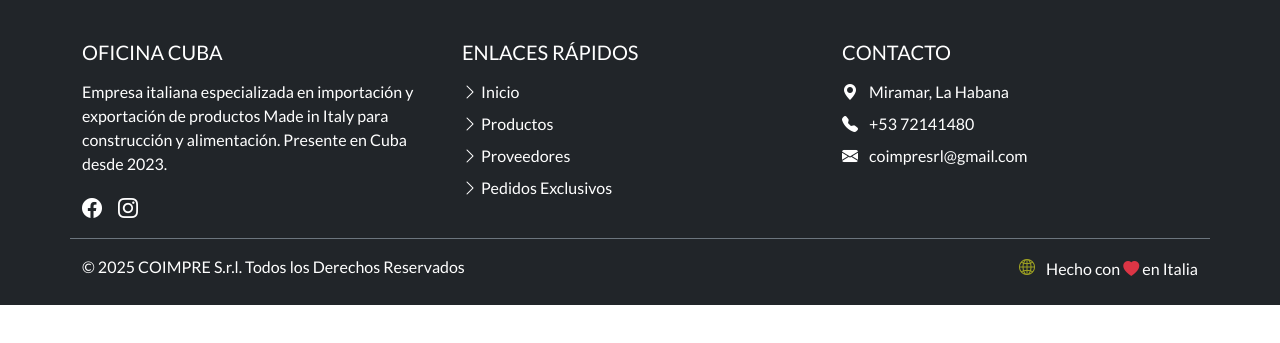
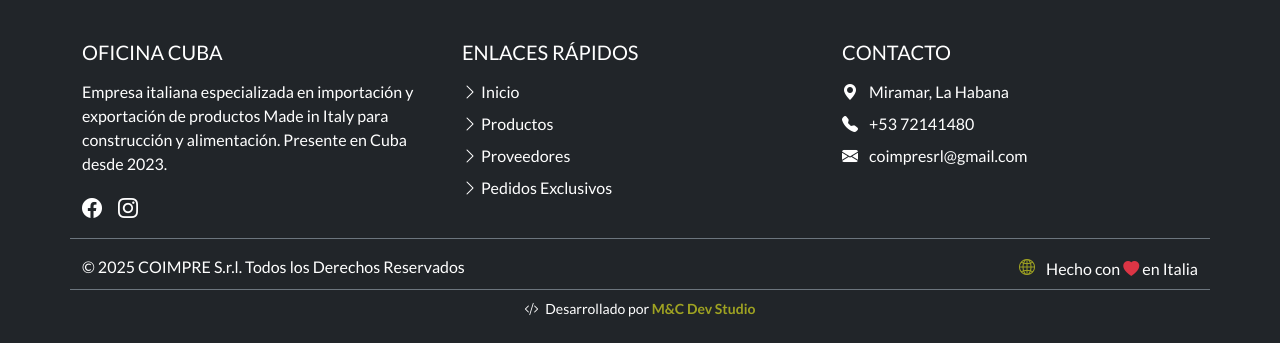
Before and after one commit to Manulynx/coimpres_cuba, a Django app: page / in a window 1280 px wide. Shown: the part 2219-2562 px from the top of the page. Before the commit the page ends 2524 px from the top, so only its background shows below. Run offline with Django 5.2, Linux system fonts and the light colour scheme; data that the repository does not hold is empty; some libraries are stand-ins or nearby versions.

Commit message:
MC Dev Studio

```diff
--- a/coimpres_cuba/templates/coimpres_cuba/base.html
+++ b/coimpres_cuba/templates/coimpres_cuba/base.html
@@ -331,6 +331,14 @@
                     </p>
                 </div>
             </div>
+            <div class="row pt-2 border-top border-secondary mt-2">
+                <div class="col-12 text-center">
+                    <p class="mb-0 small text">
+                        <i class="bi bi-code-slash me-1"></i>
+                        Desarrollado por <a href="#" class="text-accent text-decoration-none fw-semibold">M&C Dev Studio</a>
+                    </p>
+                </div>
+            </div>
         </div>
     </footer>
 
```
